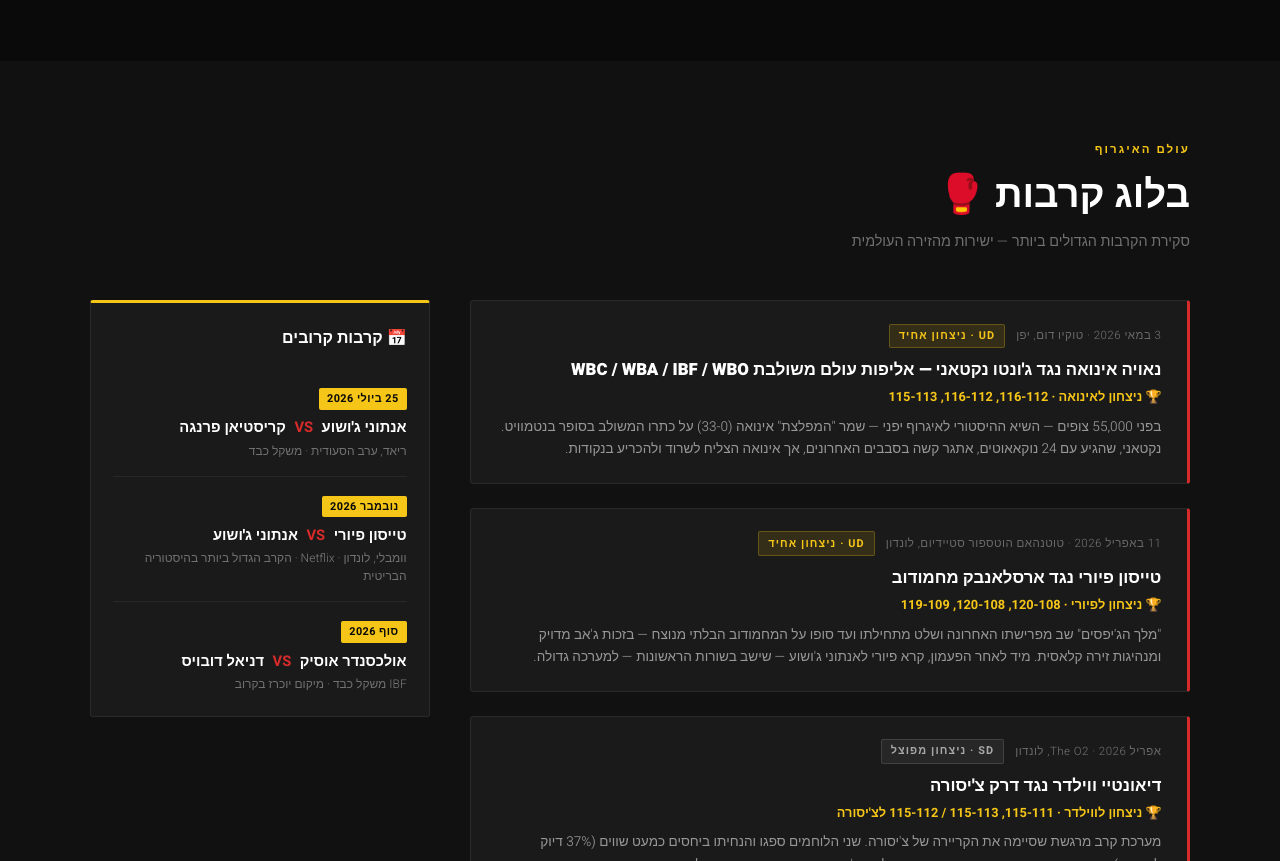
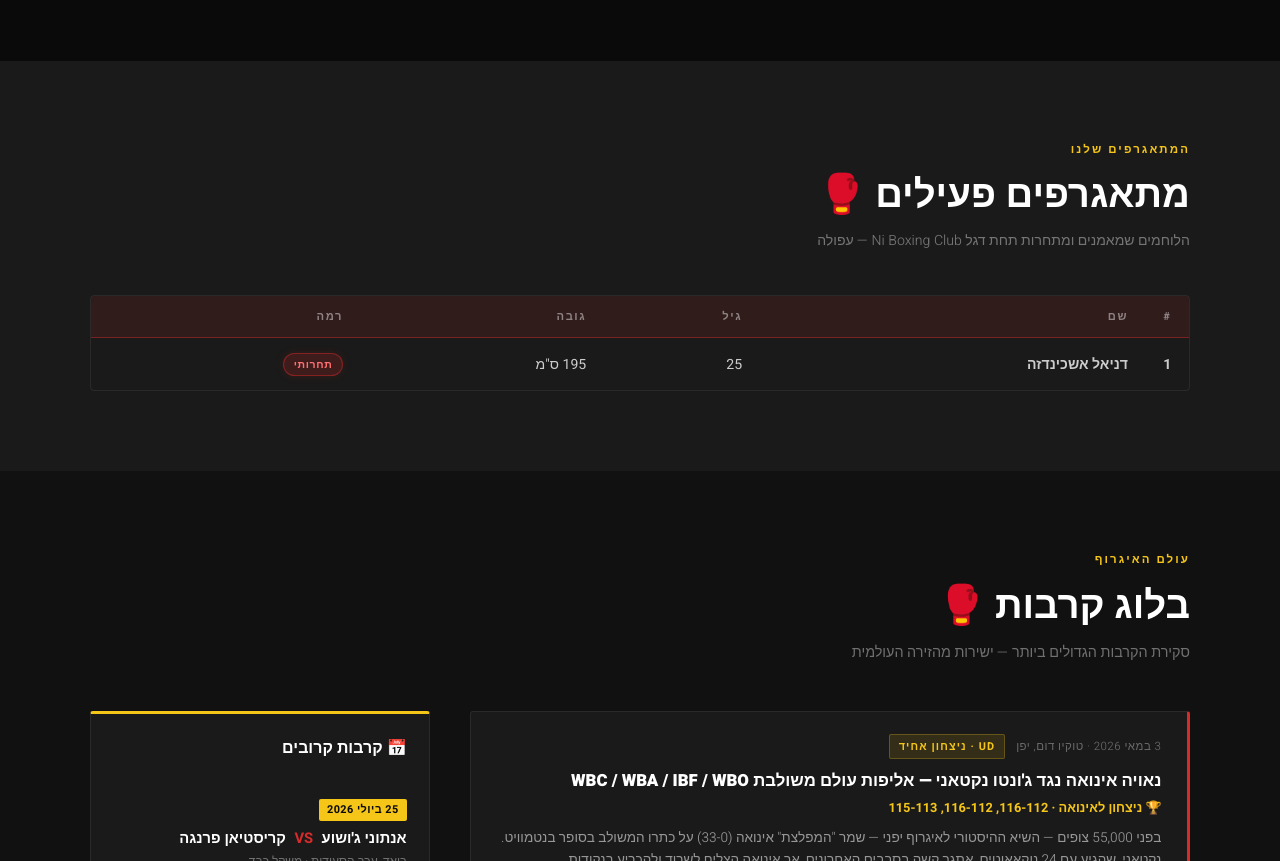
Before and after one commit to personalservices555-creator/afula-boxing-club, a plain HTML site: page afula.html in a window 1280 px wide. Shown: the part 3236-4097 px from the top of the page. Drawn offline with Linux system fonts and the light colour scheme.

Commit message:
Add active fighters roster with Daniel Ashkinadze

```diff
--- a/afula.html
+++ b/afula.html
@@ -320,6 +320,28 @@ footer p{font-size:.72rem;color:rgba(255,255,255,.25)}
 
 
 @media(max-width:600px){.bk-body{padding:1rem 1rem 3rem}.bk-bar{padding:.6rem 1rem}.bk-modal{padding:1.4rem}}
+
+/* ROSTER */
+.roster-section{padding:5rem 1.5rem;background:var(--dark2)}
+.roster-inner{max-width:1100px;margin:0 auto}
+.roster-section .sec-label{color:var(--yellow);font-size:.72rem;font-weight:700;letter-spacing:.18em;text-transform:uppercase;margin-bottom:.6rem}
+.roster-section h2{font-size:clamp(1.6rem,3.5vw,2.4rem);font-weight:900;margin-bottom:.4rem}
+.roster-section .sec-sub{color:rgba(255,255,255,.4);font-size:.88rem;font-weight:300;margin-bottom:2.8rem}
+.roster-table-wrap{overflow-x:auto;-webkit-overflow-scrolling:touch;border-radius:4px;border:1px solid rgba(255,255,255,.07)}
+.roster-table{width:100%;border-collapse:collapse;min-width:480px}
+.roster-table thead tr{background:rgba(215,43,43,.12);border-bottom:1px solid rgba(215,43,43,.25)}
+.roster-table th{padding:.75rem 1.1rem;font-size:.7rem;font-weight:700;letter-spacing:.14em;color:rgba(255,255,255,.45);text-transform:uppercase;text-align:right;white-space:nowrap}
+.roster-table tbody tr{border-bottom:1px solid rgba(255,255,255,.05);transition:background .15s}
+.roster-table tbody tr:last-child{border-bottom:none}
+.roster-table tbody tr:hover{background:rgba(255,255,255,.03)}
+.roster-table td{padding:.9rem 1.1rem;font-size:.88rem;color:rgba(255,255,255,.78);vertical-align:middle}
+.roster-num{color:rgba(255,255,255,.2);font-size:.75rem;font-weight:700;width:36px}
+.roster-name{font-weight:900;color:var(--white)}
+.roster-badge{display:inline-block;font-size:.66rem;font-weight:700;padding:.2rem .6rem;border-radius:30px;letter-spacing:.06em}
+.badge-beginner{background:rgba(255,255,255,.07);color:rgba(255,255,255,.5);border:1px solid rgba(255,255,255,.1)}
+.badge-intermediate{background:rgba(245,197,24,.1);color:var(--yellow);border:1px solid rgba(245,197,24,.25)}
+.badge-advanced{background:rgba(215,43,43,.12);color:var(--red);border:1px solid rgba(215,43,43,.3)}
+.badge-competitive{background:rgba(215,43,43,.2);color:#ff7070;border:1px solid rgba(215,43,43,.45);box-shadow:0 0 8px rgba(215,43,43,.15)}
 
 /* BLOG */
 .blog-section{padding:5rem 1.5rem;background:var(--dark)}
@@ -656,6 +678,38 @@ footer p{font-size:.72rem;color:rgba(255,255,255,.25)}
         <div class="group-age" data-i18n="adults_age">גיל 18+</div>
         <div class="group-desc" data-i18n="adults_desc">בין אם אתה רוצה להתחרות ובין אם פשוט לשחרר ולהתחזק — יש כאן מקום בשבילך.</div>
       </div>
+    </div>
+  </div>
+</section>
+
+<!-- ROSTER -->
+<section class="roster-section reveal" id="roster">
+  <div class="roster-inner">
+    <div class="sec-label">המתאגרפים שלנו</div>
+    <h2>מתאגרפים פעילים 🥊</h2>
+    <p class="sec-sub">הלוחמים שמאמנים ומתחרות תחת דגל Ni Boxing Club — עפולה</p>
+
+    <div class="roster-table-wrap">
+      <table class="roster-table">
+        <thead>
+          <tr>
+            <th class="roster-num">#</th>
+            <th>שם</th>
+            <th>גיל</th>
+            <th>גובה</th>
+            <th>רמה</th>
+          </tr>
+        </thead>
+        <tbody>
+          <tr>
+            <td class="roster-num">1</td>
+            <td class="roster-name">דניאל אשכינדזה</td>
+            <td>25</td>
+            <td>195 ס"מ</td>
+            <td><span class="roster-badge badge-competitive">תחרותי</span></td>
+          </tr>
+        </tbody>
+      </table>
     </div>
   </div>
 </section>
```
